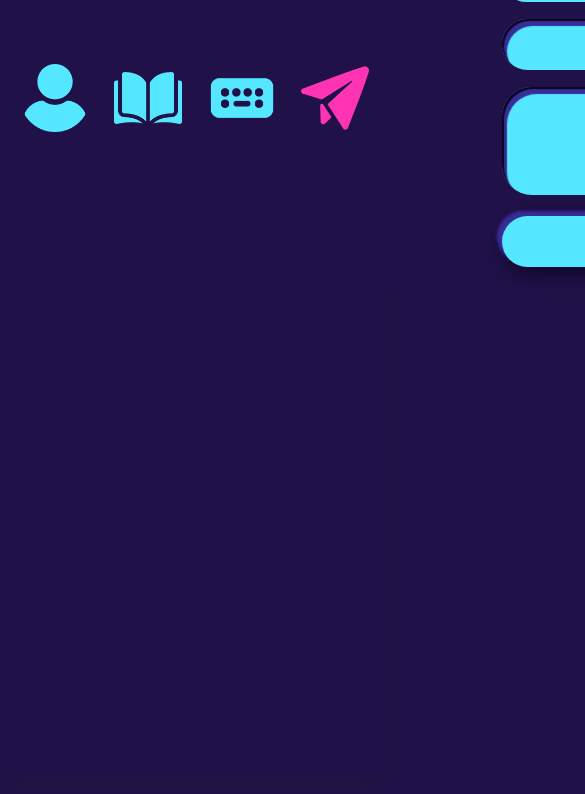
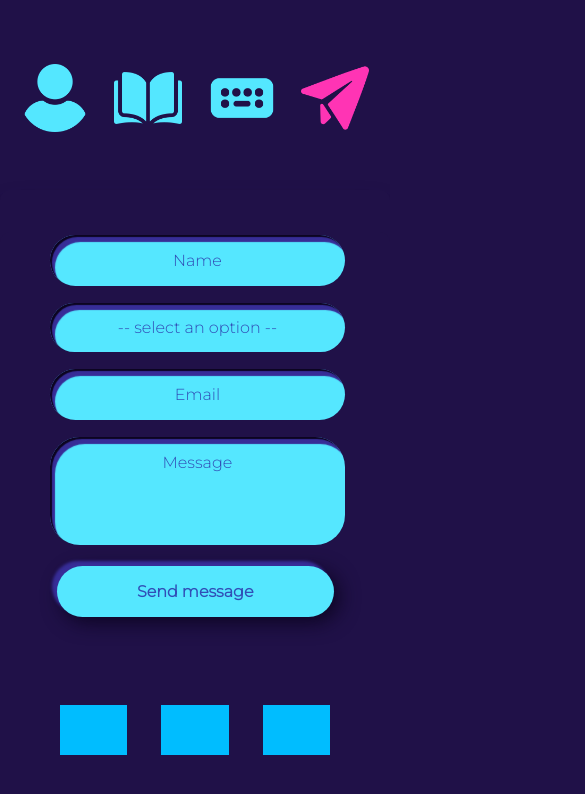
Before and after one commit to Laura-Foxey/Portofolio, a React (Create React App) app: page /contact in a window 390 px wide. Shown: the top 794 px of the page, 585 px wide, since content can reach past the window. Built offline with nearby package versions, Linux system fonts and the light colour scheme; grey boxes are pictures that could not be loaded; a web font is replaced by a local one.

Commit message:
fix contact on mobile screen

```diff
--- a/src/components/CSS/Contact.css
+++ b/src/components/CSS/Contact.css
@@ -85,3 +85,31 @@ textarea::-moz-placeholder {
     width: 8vh;
     filter: invert(73%) sepia(71%) saturate(1833%) hue-rotate(169deg) brightness(108%) contrast(117%);
 }
+
+ @media only screen and (max-width: 700px) {
+    .contact {
+        width: 100%;
+        height: 100%;
+        margin-top: 5vh;
+    }
+
+    #contact-form {
+        margin: 2vh auto;
+        width: 100%;
+        padding: 16px;
+    }
+
+    .contact input, textarea, select {
+        width: 35vh;
+    }
+
+    #submit-btn {
+        box-shadow: -5px -5px 3px var(--color-white),  5px 5px 20px var(--color-shadow);
+        width: 90%;
+    }
+
+    .contact-links{
+        flex-direction: row;
+        margin-top: 8vh;
+    }
+}
--- a/src/components/CSS/Education.css
+++ b/src/components/CSS/Education.css
@@ -88,6 +88,7 @@
     .mobile-education-info h3 {
         font-size: xx-large;
         margin: 0vh;
+        text-decoration: underline;
     }
 
     .mobile-education-info h5 {
--- a/src/components/CSS/Portofolio.css
+++ b/src/components/CSS/Portofolio.css
@@ -53,9 +53,9 @@
     }
 
     .project-card {
-        width: 38vh;
+        width: 35vh;
         height: 35vh;
-        padding: 2vh;
+        padding: 2vh 0vh;
         margin-bottom: 4vh;
         font-size: large;
         overflow: hidden;
```
